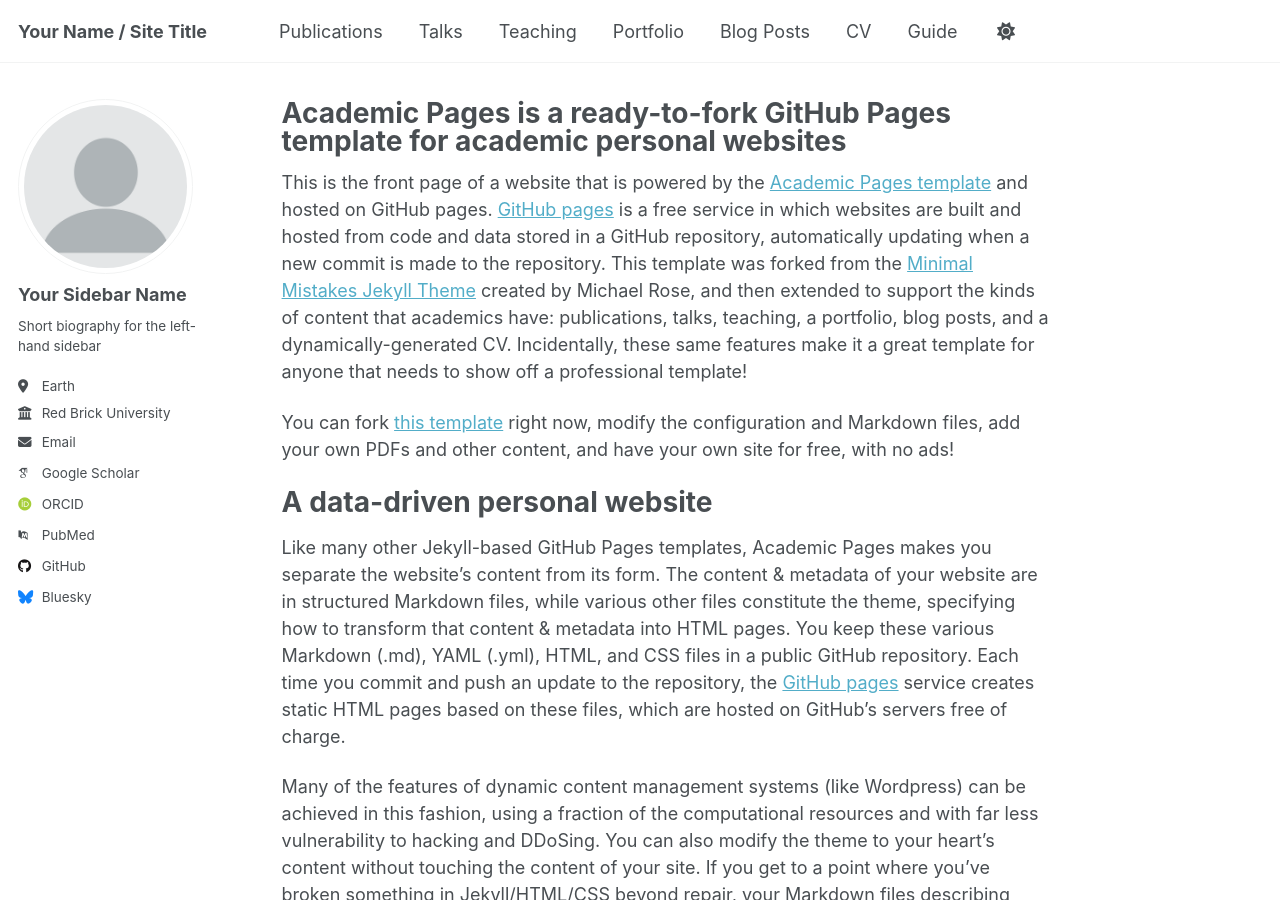
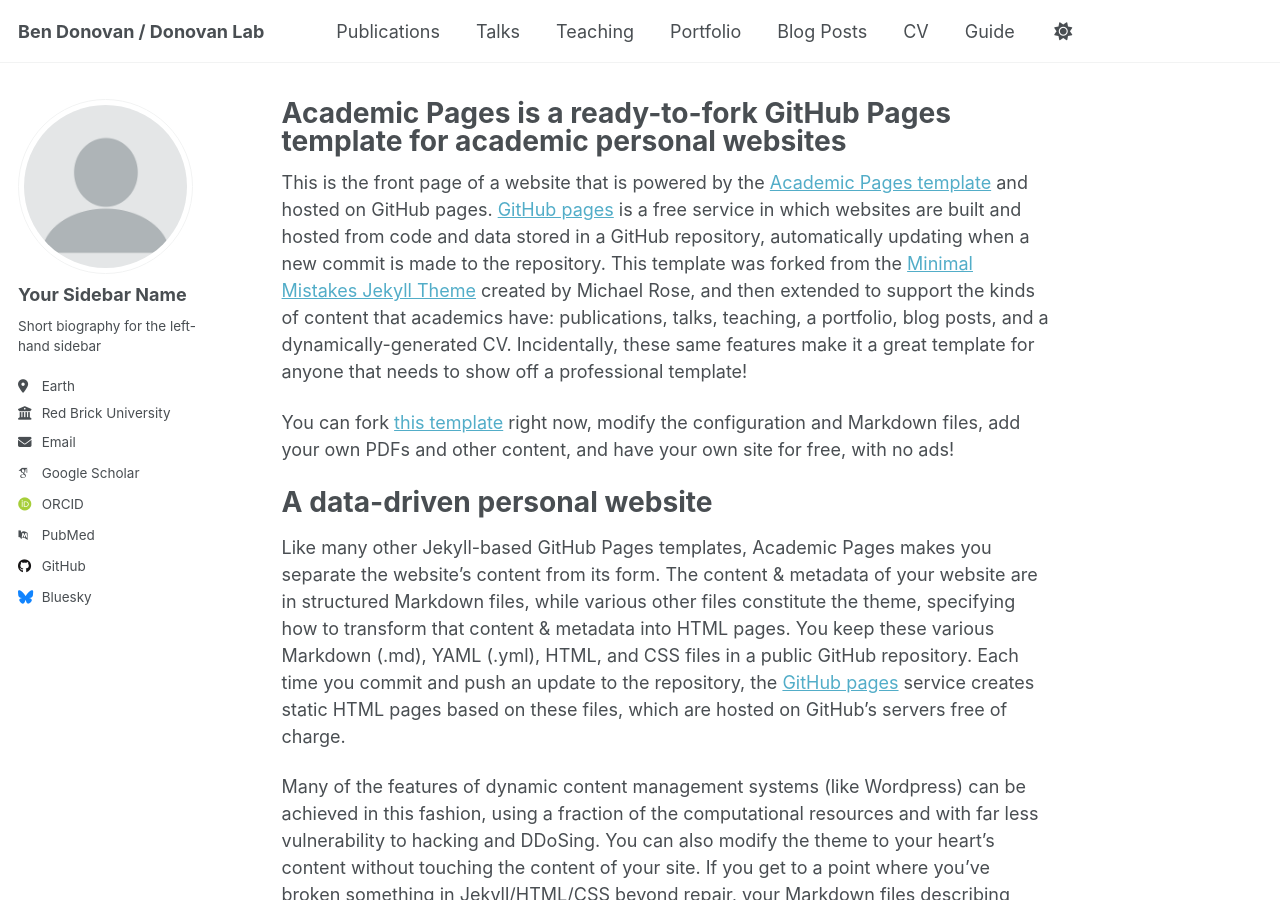
Before and after one commit to bdonovan226/website, a Jekyll site: the page built from _pages/about.md, in a window 1280 px wide and 900 px high. Built offline with Jekyll 4.4.1, drawn with Linux system fonts in a browser that asks for light colours; some web fonts are replaced; a script that is not in the unit is left out.

Commit message:
Update _config.yml

```diff
--- a/_config.yml
+++ b/_config.yml
@@ -9,11 +9,11 @@
 # Basic Site Settings
 locale                   : "en-US"
 site_theme               : "default" # Currently available options are "default", "air"
-title                    : "Your Name / Site Title"
+title                    : "Ben Donovan / Donovan Lab"
 title_separator          : "-"
 name                     : &name "Your Name"
 description              : &description "personal description"
-url                      : https://academicpages.github.io # the base hostname & protocol for your site e.g. "https://[your GitHub username].github.io" or if you already have some other page hosted on Github then use "https://[your GitHub username].github.io/[Your Repo Name]"
+url                      : https://academicpages.github.io # the base hostname & protocol for your site e.g. "https://donovan226.github.io" or if you already have some other page hosted on Github then use "https://[your GitHub username].github.io/[Your Repo Name]"
 baseurl                  : "" # the subpath of your site, e.g. "/blog"
 repository               : "academicpages/academicpages.github.io"
 
```
